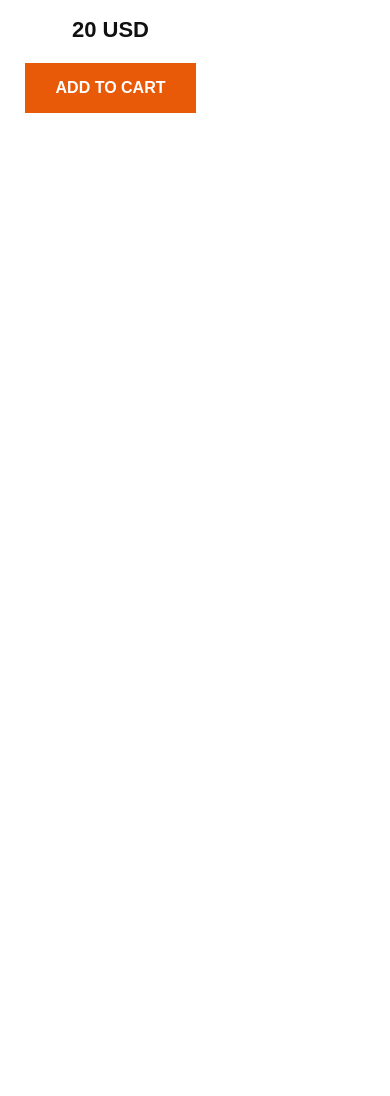
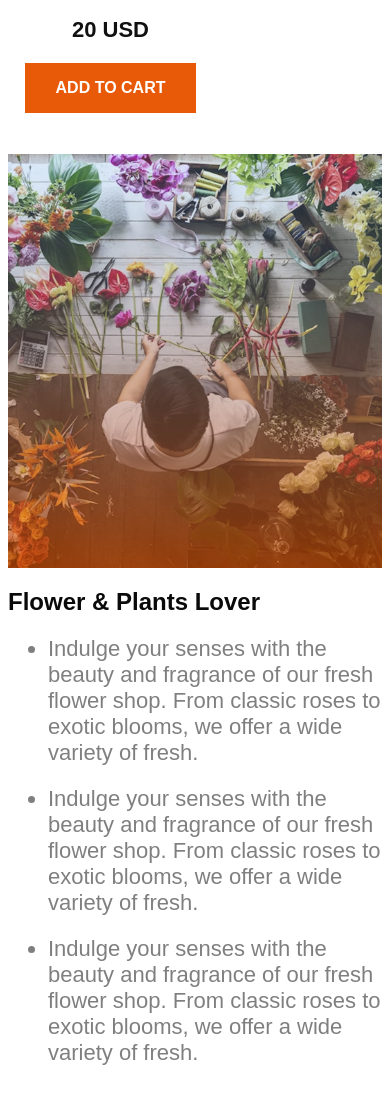
Before and after one commit to alhasibriad/Flower-style-ph-project, a plain HTML site: page index.html in a window 390 px wide. Shown: the part 3750-4846 px from the top of the page. Before the commit the page ends 3891 px from the top, so only its background shows below. Drawn offline with Linux system fonts and the light colour scheme.

Commit message:
added a Plants lover section

```diff
--- a/flower style.css
+++ b/flower style.css
@@ -107,6 +107,33 @@ margin-left: 140px;
   font-weight:500;
 text-align: center;
 }
+/* Plants Lover Section  */
+.plants-lover{
+  display: flex;
+  margin-top: 210px;
+  justify-content: space-between;
+}
+.Plants-Lover-Section-tittle{
+  font-size:50px ;
+  font-weight: bold;
+  color: rgb(10, 10, 10);
+  max-width: 540px;
+  max-height: 137px;
+  margin-left: 80px;
+}
+.Plants-Lover-Section-details{
+  font-size:22px ;
+  font-weight:400 ;
+   margin-left:63px;
+   color: rgba(0, 0, 0, 0.5);
+   margin-top: 20px;
+    max-width: 540px;
+}
+.list-lover{
+  margin-top: 20px
+}
+
+
 /* responsive media  */
 @media screen and (max-width: 430px) {
    /* nav  */
@@ -176,4 +203,20 @@ text-align: center;
 .card-price{
  margin: 0% auto ;
 }
+/* Plants-Lover-Section*/
+.plants-lover{
+  flex-direction:column;
+  margin-top: 41.5px;
 }
+.Plants-Lover-Section-tittle{
+  font-size:24px ;
+  font-weight:bold;
+  margin-left:0%;
+
+}
+.Plants-Lover-Section-details{
+  margin-left:0%;
+}
+
+
+}
--- a/index.html
+++ b/index.html
@@ -111,6 +111,20 @@
 </div>
 
 </section>
+<section class="Plants-Lover-Section">
+    <div class="plants-lover">
+        <img class="Plants-Lover-Section-image" src="assets/flower-store.png" alt="">
+        <div>
+       <h1 class="Plants-Lover-Section-tittle">Flower & Plants Lover</h1>
+      <ul class="Plants-Lover-Section-details">
+        <li class="list-lover">Indulge your senses with the beauty and fragrance of our fresh flower shop. From classic roses to exotic blooms, we offer a wide variety of fresh.</li>
+        <li class="list-lover">Indulge your senses with the beauty and fragrance of our fresh flower shop. From classic roses to exotic blooms, we offer a wide variety of fresh.</li>
+        <li class="list-lover">Indulge your senses with the beauty and fragrance of our fresh flower shop. From classic roses to exotic blooms, we offer a wide variety of fresh.</li>
+      </ul>
+        </div>
+    </div>
+
+</section>
     </main>
     <footer>
 
```
